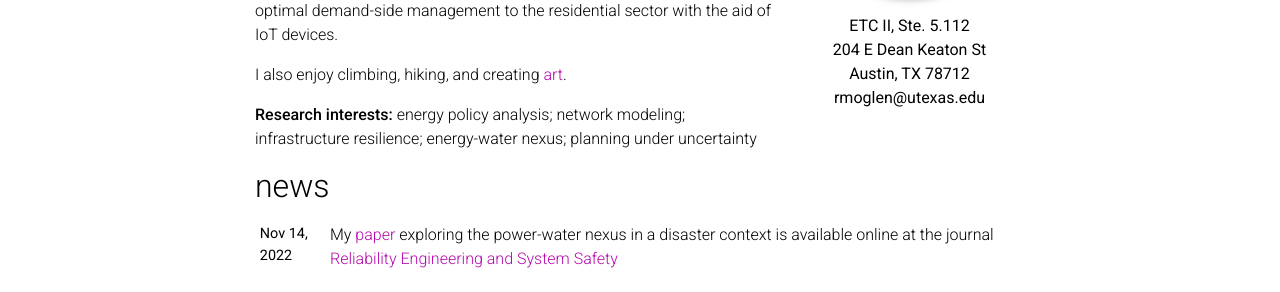
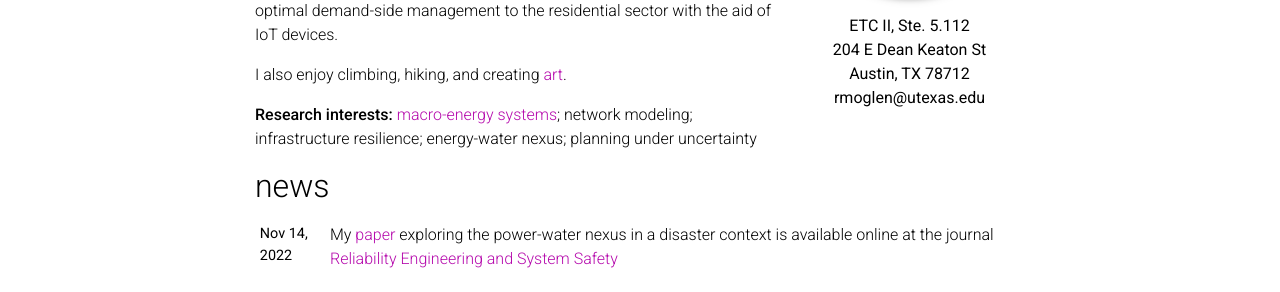
Before and after one commit to rmoglen/rmoglen.github.io, a Jekyll site: the page built from _pages/about.md, in a window 1280 px wide and 1196 px high. Shown: the part 433-725 px from the top of the window. Built offline with Jekyll 4.4.1, drawn with Linux system fonts in a browser that asks for light colours; full-size pictures stand in for the smaller copies a plugin makes; comment, search, counter and statistics services are not loaded; a style sheet for code colours, icons or effects is not loaded.

Commit message:
updating research interests

```diff
--- a/_pages/about.md
+++ b/_pages/about.md
@@ -26,4 +26,4 @@ I earned my M.S. in [mechanical engineering](https://enme.umd.edu/) from the Uni
 I also enjoy climbing, hiking, and creating [art](https://rmoglen.github.io/art/).
 
 
-**Research interests:** energy policy analysis; network modeling; infrastructure resilience; energy-water nexus; planning under uncertainty
+**Research interests:** [macro-energy systems](https://www.macroenergysystems.org/); network modeling; infrastructure resilience; energy-water nexus; planning under uncertainty
```
